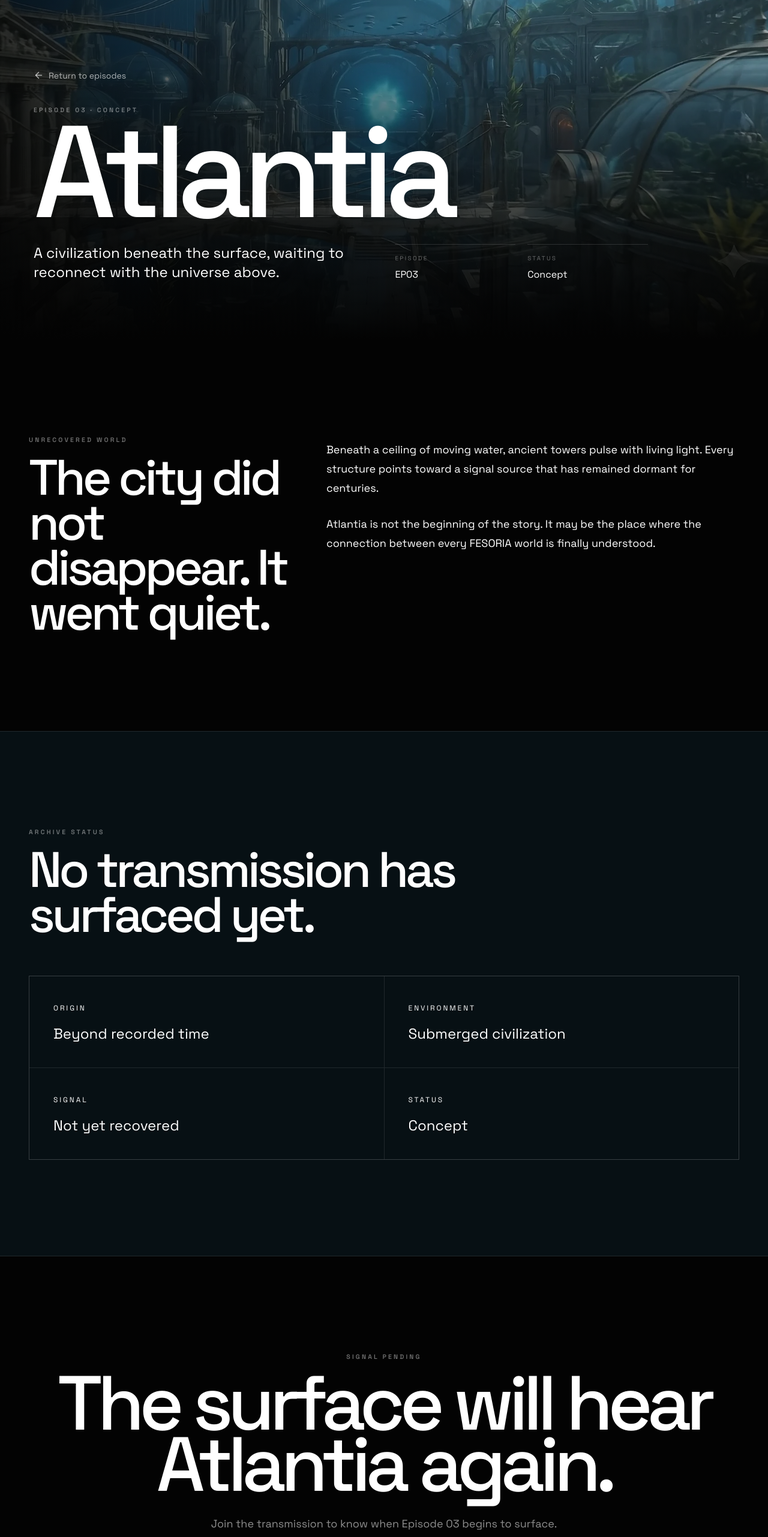
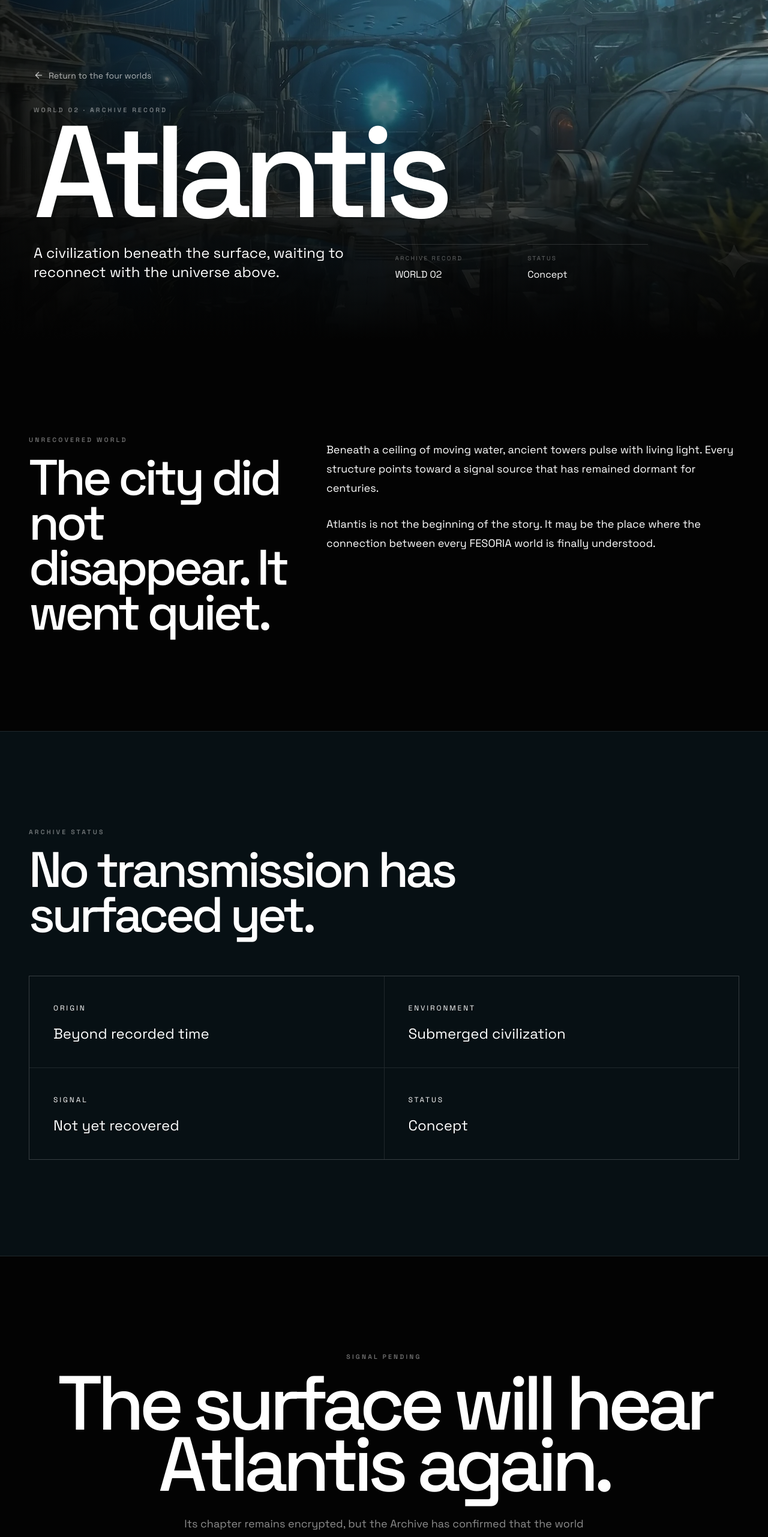
Before and after one commit to fesoriaxyz/fesoria-site, a Next.js app: page /worlds/atlantia in a window 1280 px wide. Shown: the part 234-2797 px from the top of the page at 60% size. Built offline with nearby package versions, Linux system fonts and the light colour scheme.

Commit message:
Align site with The Archive storyline

```diff
--- a/app/worlds/atlantia/page.tsx
+++ b/app/worlds/atlantia/page.tsx
@@ -5,15 +5,15 @@
 import Reveal from "@/components/Reveal";
 
 export const metadata: Metadata = {
-  title: "Atlantia — Episode 03 | FESORIA",
+  title: "Atlantis — The Four Worlds | FESORIA",
   description:
-    "Enter Atlantia, a submerged civilization waiting to reconnect with the universe above.",
+    "Enter Atlantis, one of the four civilizations preserved inside the Archive.",
   alternates: {
     canonical: "/worlds/atlantia",
   },
   openGraph: {
-    title: "Atlantia — Episode 03 | FESORIA",
-    description: "A civilization beneath the surface. Signal pending.",
+    title: "Atlantis — The Four Worlds | FESORIA",
+    description: "A submerged civilization preserved inside the Archive.",
     images: ["/worlds/atlantia-ep03.webp"],
   },
 };
@@ -38,14 +38,14 @@
         <div className="world-detail-shade" />
         <div className="relative z-10 mx-auto w-full max-w-[92rem] px-6 pb-16 pt-40 sm:px-10 lg:px-14 lg:pb-24">
           <a
-            href="/#episodes"
+            href="/#worlds"
             className="mb-10 inline-flex items-center gap-2 text-sm text-white/65 transition hover:text-white"
           >
-            <ArrowLeft size={17} /> Return to episodes
+            <ArrowLeft size={17} /> Return to the four worlds
           </a>
-          <p className="eyebrow">Episode 03 · Concept</p>
+          <p className="eyebrow">World 02 · Archive record</p>
           <h1 className="text-[clamp(5rem,17vw,14rem)] font-medium leading-[.72] tracking-[-.075em]">
-            Atlantia
+            Atlantis
           </h1>
           <div className="mt-10 grid max-w-5xl gap-8 md:grid-cols-[1.15fr_.85fr] md:items-end">
             <p className="text-xl leading-8 text-white/74 sm:text-2xl">
@@ -53,7 +53,7 @@
               the universe above.
             </p>
             <div className="grid grid-cols-2 gap-5">
-              <div className="world-fact"><span>Episode</span>EP03</div>
+              <div className="world-fact"><span>Archive record</span>WORLD 02</div>
               <div className="world-fact"><span>Status</span>Concept</div>
             </div>
           </div>
@@ -73,7 +73,7 @@
               has remained dormant for centuries.
             </p>
             <p>
-              Atlantia is not the beginning of the story. It may be the place
+              Atlantis is not the beginning of the story. It may be the place
               where the connection between every FESORIA world is finally
               understood.
             </p>
@@ -100,10 +100,10 @@
         <Reveal className="mx-auto max-w-[92rem] text-center">
           <p className="eyebrow">Signal pending</p>
           <h2 className="mx-auto max-w-6xl text-[clamp(3.6rem,10vw,9rem)] font-medium leading-[.8] tracking-[-.07em]">
-            The surface will hear Atlantia again.
+            The surface will hear Atlantis again.
           </h2>
           <p className="mx-auto mt-8 max-w-2xl text-lg leading-8 text-white/55">
-            Join the transmission to know when Episode 03 begins to surface.
+            Its chapter remains encrypted, but the Archive has confirmed that the world survives.
           </p>
           <div className="mt-9 flex flex-col items-center justify-center gap-4 sm:flex-row">
             <a
@@ -114,8 +114,8 @@
             >
               Join the signal <Send size={17} />
             </a>
-            <a href="/#episodes" className="text-link inline-flex items-center gap-2">
-              Explore every episode <ArrowUpRight size={17} />
+            <a href="/#worlds" className="text-link inline-flex items-center gap-2">
+              Explore the four worlds <ArrowUpRight size={17} />
             </a>
           </div>
         </Reveal>
```
